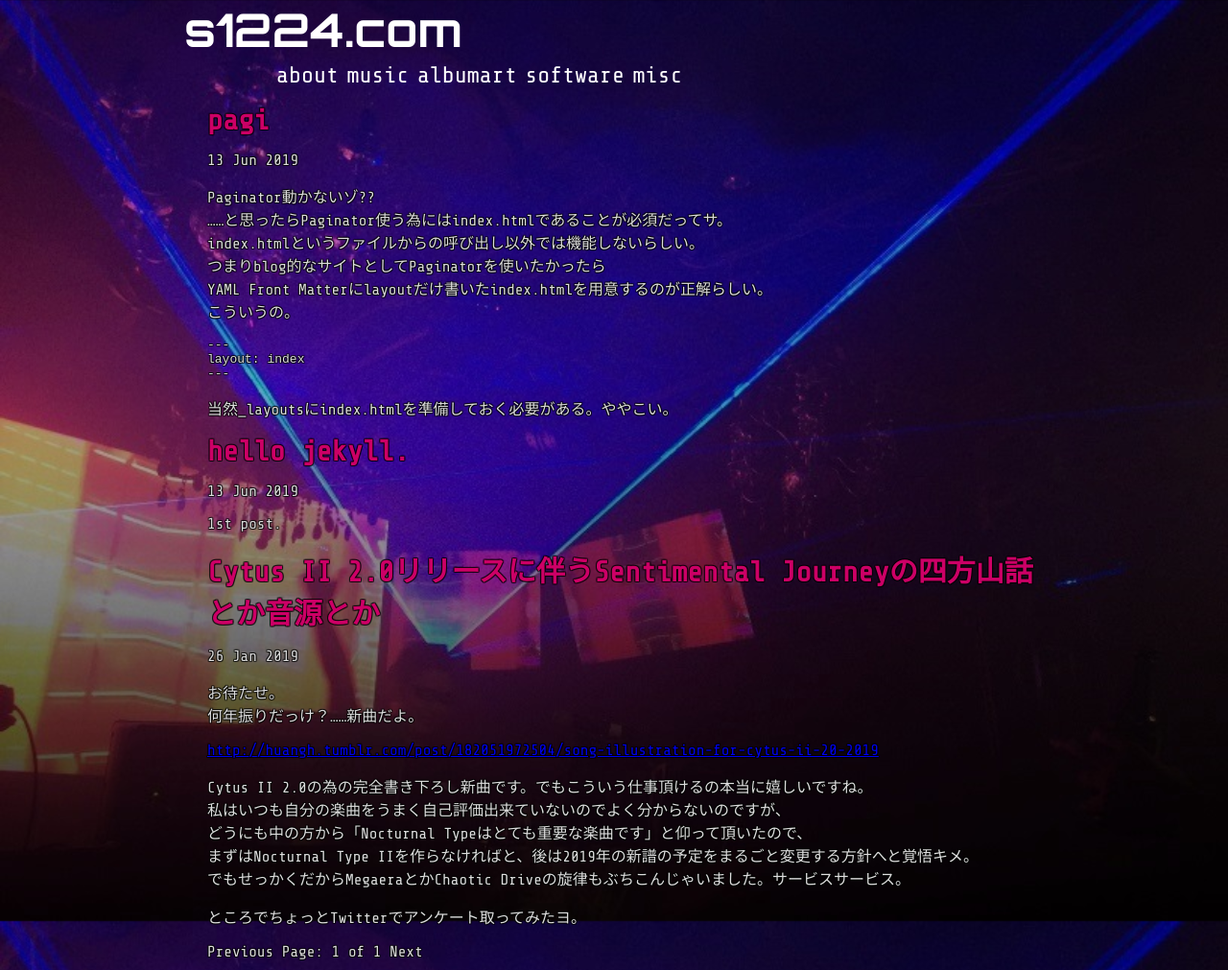
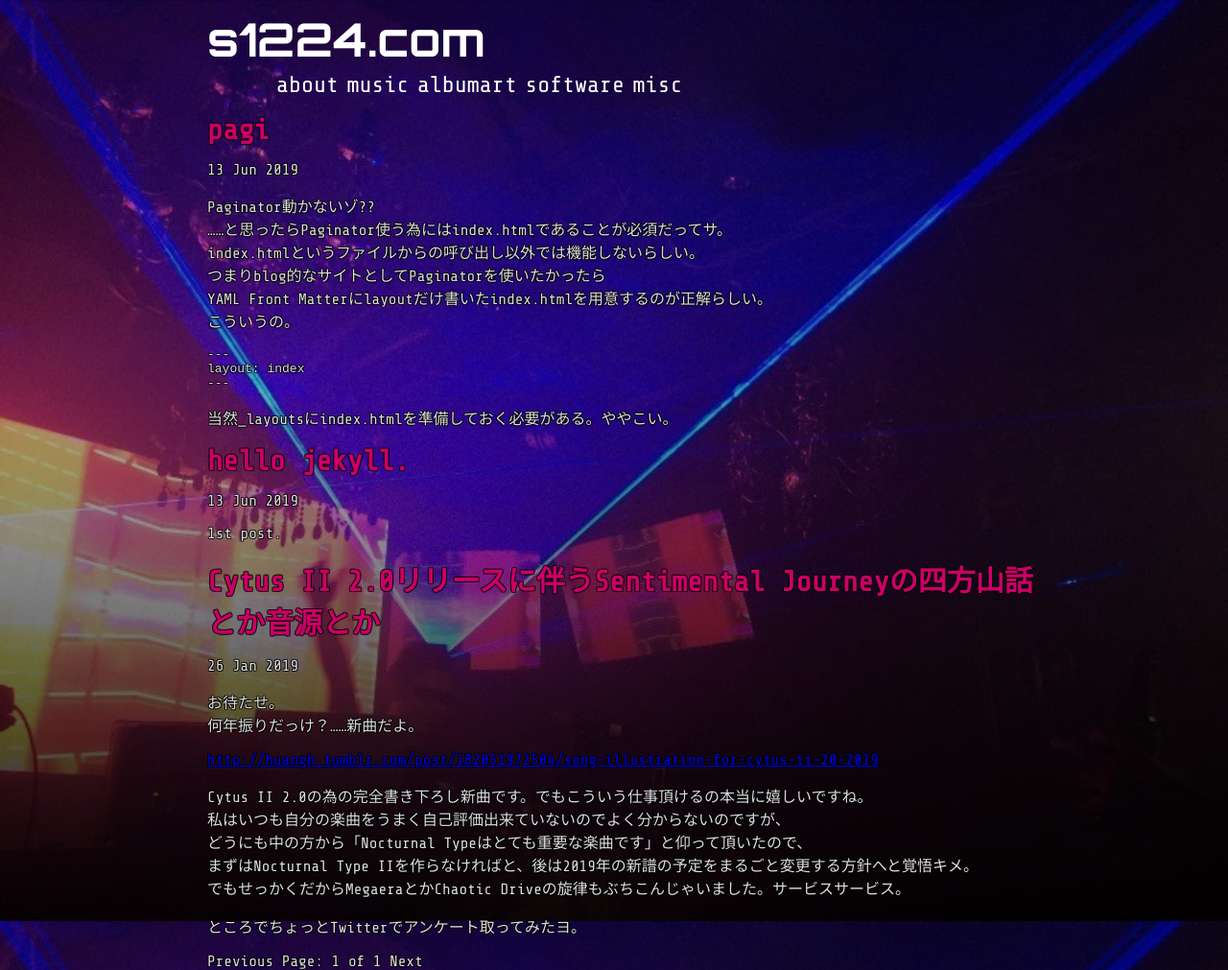
Before and after one commit to switchworks/switchworks.github.io, a Jekyll site: the page built from index.html, in a window 1280 px wide. Shown: the whole page at 96% size. Built offline with Jekyll 4.4.1, drawn with Linux system fonts in a browser that asks for light colours; the list of posts is cut into pages by our own code.

Commit message:
Update default.html

```diff
--- a/_layouts/default.html
+++ b/_layouts/default.html
@@ -30,7 +30,7 @@
 	}
 	header {
 		height : 65px;
-		padding-left : 0.2em 0 0 0.5em;
+		padding : 0.2em 0 0 0.5em;
 		color:white;
 		font-family : 'Orbitron';
 		font-size : 48px;
```
